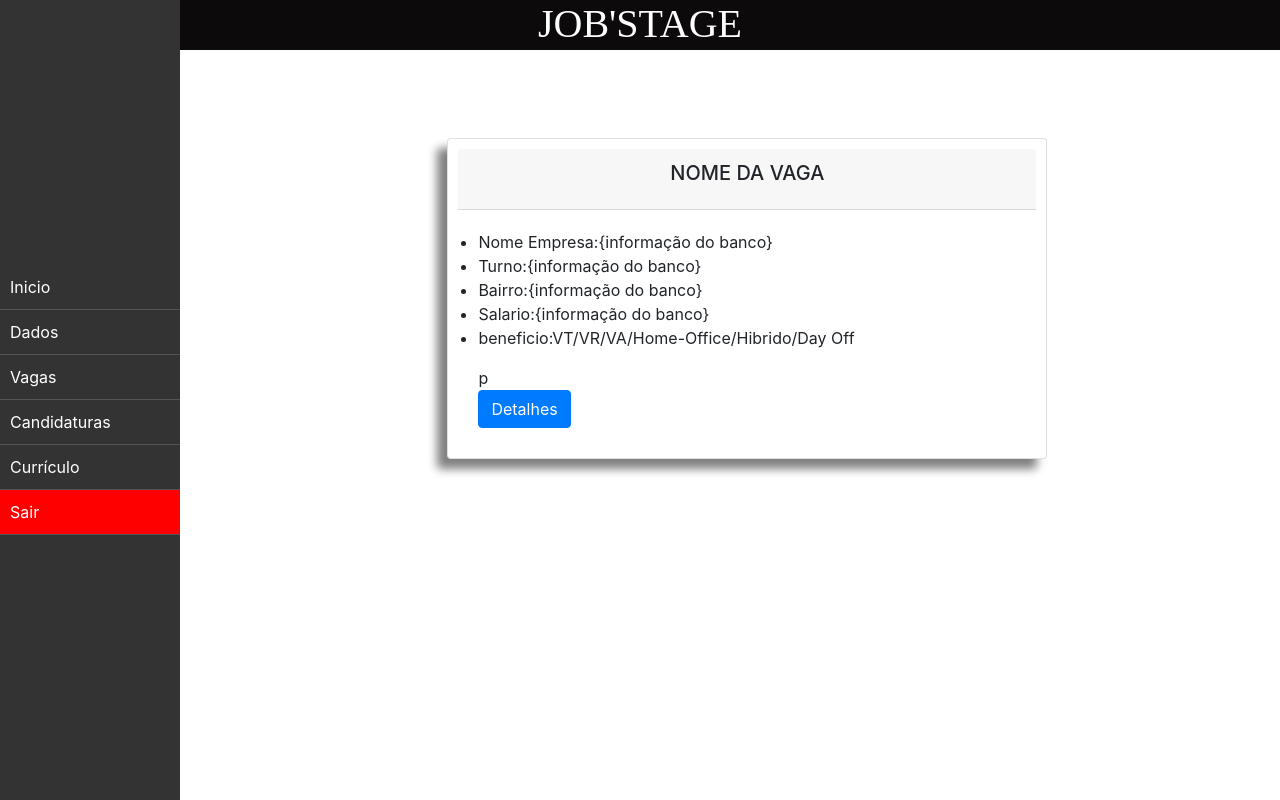
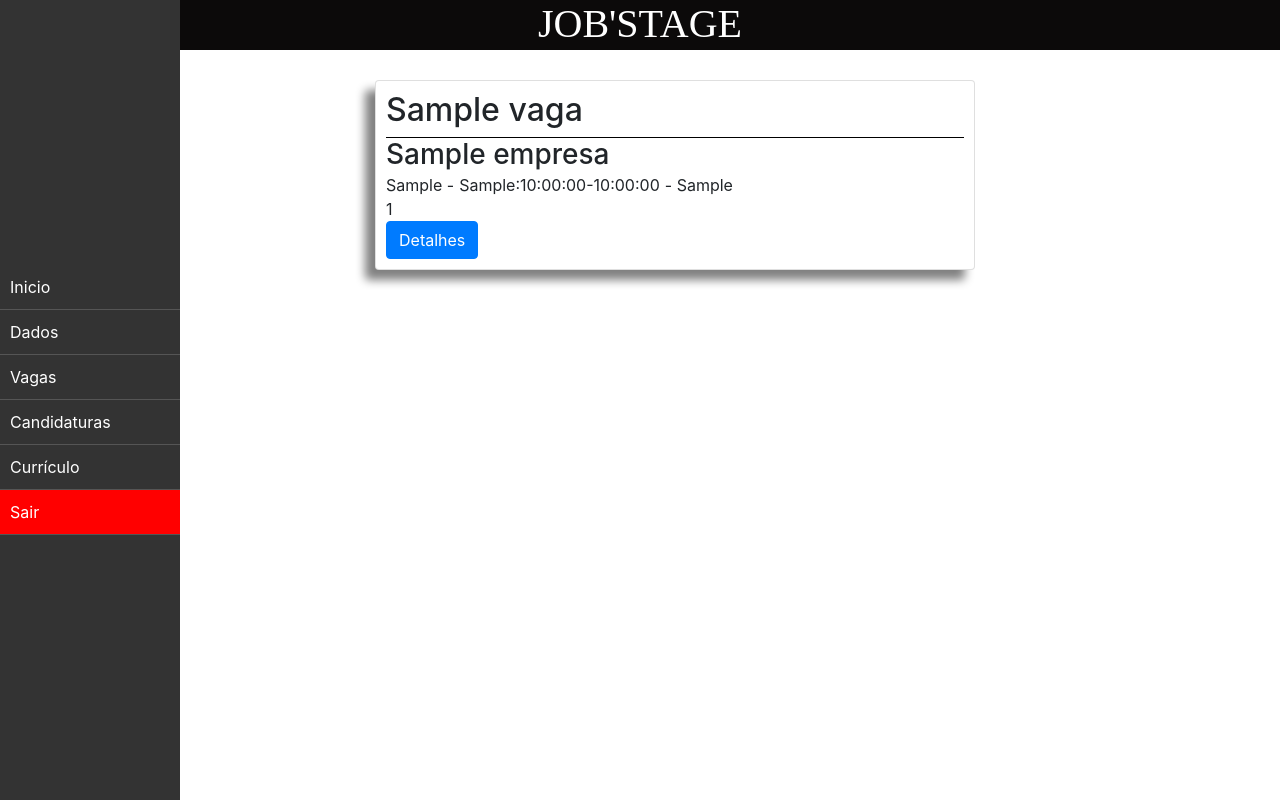
Before and after one commit to NelsonSilvaa/jobstage, a PHP site: page /usuario/vagas.php in a window 1280 px wide. Run offline with PHP 8.4, Linux system fonts and the light colour scheme; the visitor is signed in with stand-in values (Sample User, id 1); tables that the repository leaves empty hold one stand-in row (values such as "Sample post").

Commit message:
criando função para ver vagas disponíveis para usuario

```diff
--- a/css/index.css
+++ b/css/index.css
@@ -98,7 +98,6 @@ header img{
 }
 
 .card-conteudo-prev{
-    padding: 5px;
     height: auto;
     display: -webkit-box; /* exibe o conteúdo em um container flexível */
     -webkit-box-orient: vertical; /* orientação vertical para o container */
@@ -126,3 +125,19 @@ header img{
     /* box-shadow: 0px 2px 5px rgba(0, 0, 0, 0.2); */
 
 }
+
+.titulo-conteudo-prev{
+    height: 25px;
+}
+
+.card-conteudo-prev{
+    display: flex;
+}
+
+.card-conteudo-prev > div {
+    margin: 10px 5px 0 0;
+}
+
+.turno{
+    display: flex;
+}
--- a/usuario/vagas.php
+++ b/usuario/vagas.php
@@ -7,6 +7,20 @@ session_start();
     include("../src/configs/conexao.php");
 
     $user_id = $_SESSION['ID_USUARIO'];
+
+    $sql= "SELECT E.NOME AS ENOME, V.ID_VAGA AS VVAGA, V.TURNO AS VTURNO, V.TURNO_DAS AS VTURNO_DAS, V.TURNO_ATE AS VTURNO_ATE,
+                  V.SALARIO AS VSALARIO, V.CIDADE AS VCIDADE, V.ESTADO AS VESTADO, V.TIPO_CONTRATO AS VTIPO_CONTRATO,
+                  V.REQUISITOS AS VREQUISITOS, V.DESCRICAO AS VDESCRICAO, V.NOME AS VNOME
+            FROM empresa AS E
+            INNER JOIN vagas AS V
+            ON V.ID_EMPRESA = E.ID_EMPRESA";
+
+    $result = $conn->query($sql);
+
+    // Verifica se houve erro na consulta
+    if (!$result) {
+        die("Erro na consulta: " . $conn->error);
+    }
 
 ?>
 
@@ -21,6 +35,8 @@ session_start();
     <link rel="stylesheet" href="https://stackpath.bootstrapcdn.com/bootstrap/4.5.2/css/bootstrap.min.css">
     <link rel="stylesheet" href="../css/index.css">
     <link rel="stylesheet" href="../css/layout.css">
+    <link rel="stylesheet" href="../css/sweetalert2.css">
+    <link rel="stylesheet" href="../css/validacoes.css">
     <meta http-equiv="Cache-Control" content="no-cache" />
     <script src="../src/JS/jquery-3.6.4.js"></script>
 </head>
@@ -42,9 +58,90 @@ session_start();
             <li style="background-color: red;"> <a href="../src/configs/logout.php">Sair</a></li>
         </ul>
     </div>
+    <div class="container container-vagas">
+    <?php
+        // Percorre os resultados da consulta
+        $id_table = 1;
+        while ($row = $result->fetch_assoc()) {
+     print ' <div class="" data-id='.$id_table.' data-row-id='.$row['VVAGA'].'>
+                <div class="card">
+                    <div class="card-titulo">
+                        <h2>'.$row['VNOME'].'</2>
+                    </div>
 
-
-    <div class="container-dados">
+                    <div class="titulo-conteudo-prev">
+                        <h3>'.$row['ENOME'].'</h3>
+                    </div>
+                    <div class="card-conteudo-prev">
+                        <div class="cidade">
+                            '.$row['VCIDADE'].' -
+                        </div>
+                        <div class="turno">
+                            <div class="turnoPeriodo">
+                                '.$row['VTURNO'].'
+                            </div>
+                            <div class="tDas">
+                                :'.$row['VTURNO_DAS'].'
+                            </div>
+                            <div class="tAte">
+                            -'.$row['VTURNO_ATE'].'
+                            </div>
+                        </div>
+                        <div class="tipo-Contrato">
+                            - '.$row['VTIPO_CONTRATO'].'
+                        </div>
+                    </div>
+                    <div class="card-conteudo-prev_down">
+                        <div class="salario">
+                            '.$row['VSALARIO'].'
+                        </div>
+                    </div>
+                    <div class="row">
+                        <div class="col-sm-12">
+                            <button class="btn btn-primary" type="button" data-toggle="collapse" data-target="#detalheVagas'.$row['VVAGA'].'" aria-expanded="false" aria-controls="detalheVagas">
+                                Detalhes
+                            </button>
+                        </div>
+                    </div>
+                    <div class="row">
+                        <div class="col-sm-12">
+                            <div class="collapse" id="detalheVagas'.$row['VVAGA'].'">
+                                <div class="content-vagas">
+                                    <div class="descricao">
+                                        <div class="card-titulo titulo-descricao">
+                                            <h4>DESCRIÇÃO</h4>
+                                        </div>
+                                        <div class="descricao-conteudo">
+                                        '.$row['VDESCRICAO'].'
+                                        </div>
+                                    </div>
+                                    <div class="requisitos">
+                                        <div class="card-titulo titulo-requisitos">
+                                            <h4>REQUISITOS</h4>
+                                        </div>
+                                        <div class="requisitos-conteudo">
+                                        '.$row['VREQUISITOS'].'
+                                        </div>
+                                    </div>
+                                </div>
+                                <div class="row">
+                                    <div class="col-sm-12">
+                                        <button class="btn btn-primary" type="button" data-toggle="collapse" data-target="#detalheVagas" aria-expanded="false" aria-controls="detalheVagas">
+                                            Candidatar-se
+                                        </button>
+                                    </div>
+                                </div>
+                            </div>
+                        </div>
+                    </div>
+                </div>
+            </div>';
+        }
+    $conn->close();
+?>
+</div>
+<!-- exemplo de info -->
+    <!-- <div class="container-dados">
         <div class="container">
             <div class="row">
                 <div class="col-sm-12">
@@ -63,7 +160,7 @@ session_start();
                                     <li>beneficio:VT/VR/VA/Home-Office/Hibrido/Day Off</li>
                                 </ul>
                                 </div>
-                            </div>p
+                            </div>
                             <div class="row">
                                 <div class="col-sm-12">
                                 <button class="btn btn-primary" type="button" data-toggle="collapse" data-target="#aaa" aria-expanded="false" aria-controls="aaa">
@@ -100,7 +197,7 @@ session_start();
                 </div>
             </div>
         </div>
-    </div>
+    </div> -->
 </div>
 
 
```
Also changed, not shown: empresas/vagas/editar-Vagas.php (indentation only).
